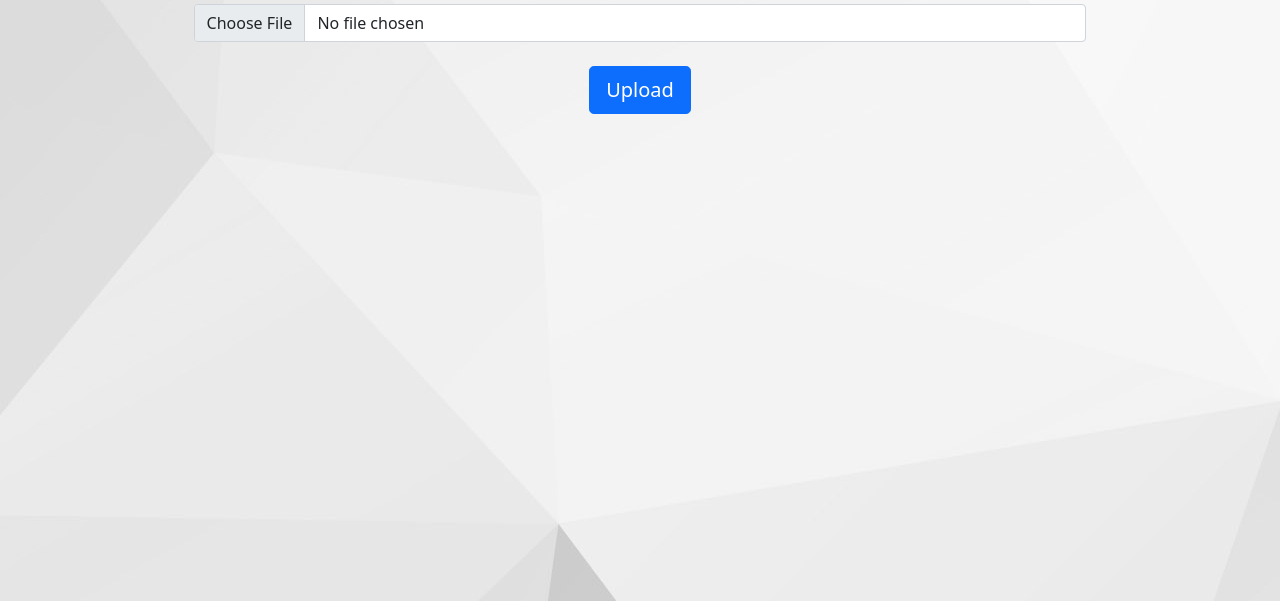
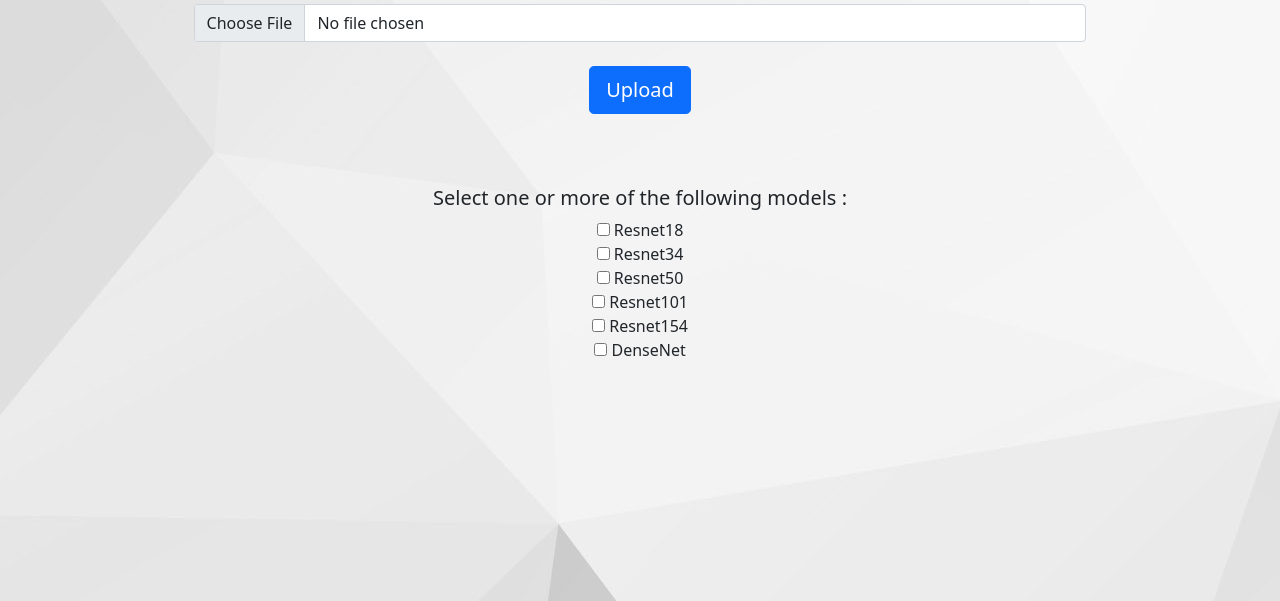
Before and after one commit to geekswaroop/Human-Parsing, a Flask app: page / in a window 1280 px wide. Shown: the part 199-800 px from the top of the page. Run offline with Flask 2, Linux system fonts and the light colour scheme; some libraries are stand-ins or nearby versions.

Commit message:
Checkboxes added

```diff
--- a/templates/home.html
+++ b/templates/home.html
@@ -13,6 +13,24 @@
             background-image: url('./static/bg_image.jpeg');
           }
     </style>
+    <script type="text/javascript">
+      function validation(){
+        var m1 = document.getElementById("resnet18");
+        var m2 = document.getElementById("resnet34");
+        var m3 = document.getElementById("resnet50");
+        var m4 = document.getElementById("resnet101");
+        var m5 = document.getElementById("resnet154");
+        var m6 = document.getElementById("densenet");
+        if(m1.checked || m2.checked || m3.checked || m4.checked || m5.checked || m6.checked){
+          return true;
+        }
+        else{
+          alert("Select at least one of the models listed below.")
+          return false;
+        }
+
+      }
+    </script>
 
     <!-- Bootstrap CSS -->
     <link href="https://cdn.jsdelivr.net/npm/bootstrap@5.0.0-beta1/dist/css/bootstrap.min.css" rel="stylesheet" integrity="sha384-giJF6kkoqNQ00vy+HMDP7azOuL0xtbfIcaT9wjKHr8RbDVddVHyTfAAsrekwKmP1" crossorigin="anonymous">
@@ -28,10 +46,22 @@
       <div class="upload" align="center">
           <input class="form-control" id="formFileLg" type=file name=file required><br>
           <input class="btn btn-primary btn-lg" type="submit" value="Upload">
-      </div>
+      </div><br><br><br>
     </form>
     </div>
+    <h5 style="text-align:center">Select one or more of the following models : </h2>
+    <form class="Models" method="post" onsubmit="return validation()">
+        <div class="checkboxes">
+          <label for="resnet18"><input type="checkbox" id="resnet18" /> <span>Resnet18</span></label><br>
+          <label for="resnet34"><input type="checkbox" id="resnet34" /> <span>Resnet34</span></label><br>
+          <label for="resnet50"><input type="checkbox" id="resnet50" /> <span>Resnet50</span></label><br>
+          <label for="resnet101"><input type="checkbox" id="resnet101" /> <span>Resnet101</span></label><br>
+          <label for="resnet154"><input type="checkbox" id="resnet154" /> <span>Resnet154</span></label><br>
+          <label for="densenet"><input type="checkbox" id="densenet" /> <span>DenseNet</span></label><br>
+        </div>
+      </form>
     </div>
+
 
 
 
@@ -39,7 +69,6 @@
 
     <!-- Option 1: Bootstrap Bundle with Popper -->
     <script src="https://cdn.jsdelivr.net/npm/bootstrap@5.0.0-beta1/dist/js/bootstrap.bundle.min.js" integrity="sha384-ygbV9kiqUc6oa4msXn9868pTtWMgiQaeYH7/t7LECLbyPA2x65Kgf80OJFdroafW" crossorigin="anonymous"></script>
-
     <!-- Option 2: Separate Popper and Bootstrap JS -->
     <!--
     <script src="https://cdn.jsdelivr.net/npm/@popperjs/core@2.5.4/dist/umd/popper.min.js" integrity="sha384-q2kxQ16AaE6UbzuKqyBE9/u/KzioAlnx2maXQHiDX9d4/zp8Ok3f+M7DPm+Ib6IU" crossorigin="anonymous"></script>
```
Also changed, not shown: templates/display.html (+23 -3 lines), static/input.png, static/p2.jpeg (added), static/p3.jpeg (added), static/p4.jpeg (added), static/p5.jpeg (added), static/p6.jpeg (added).
